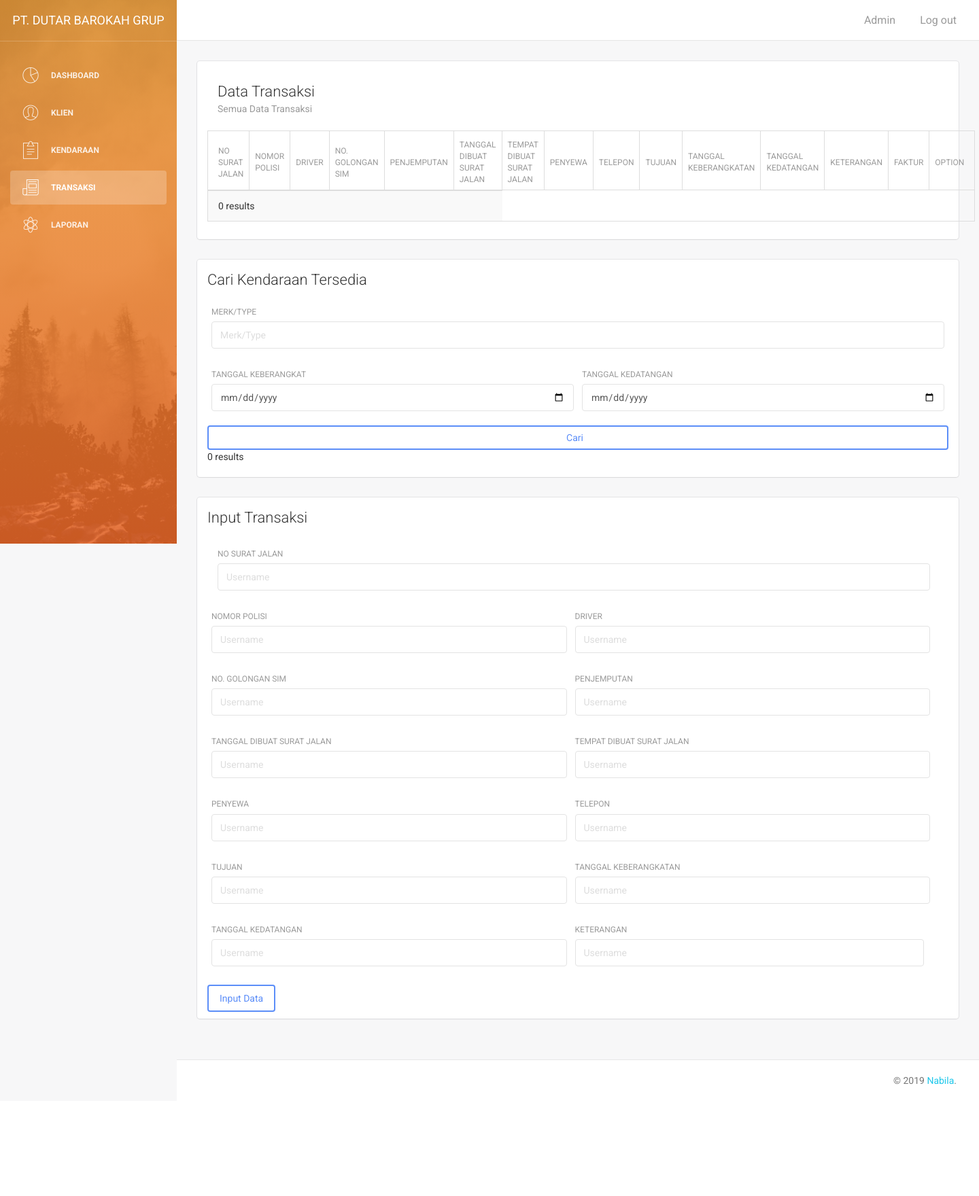
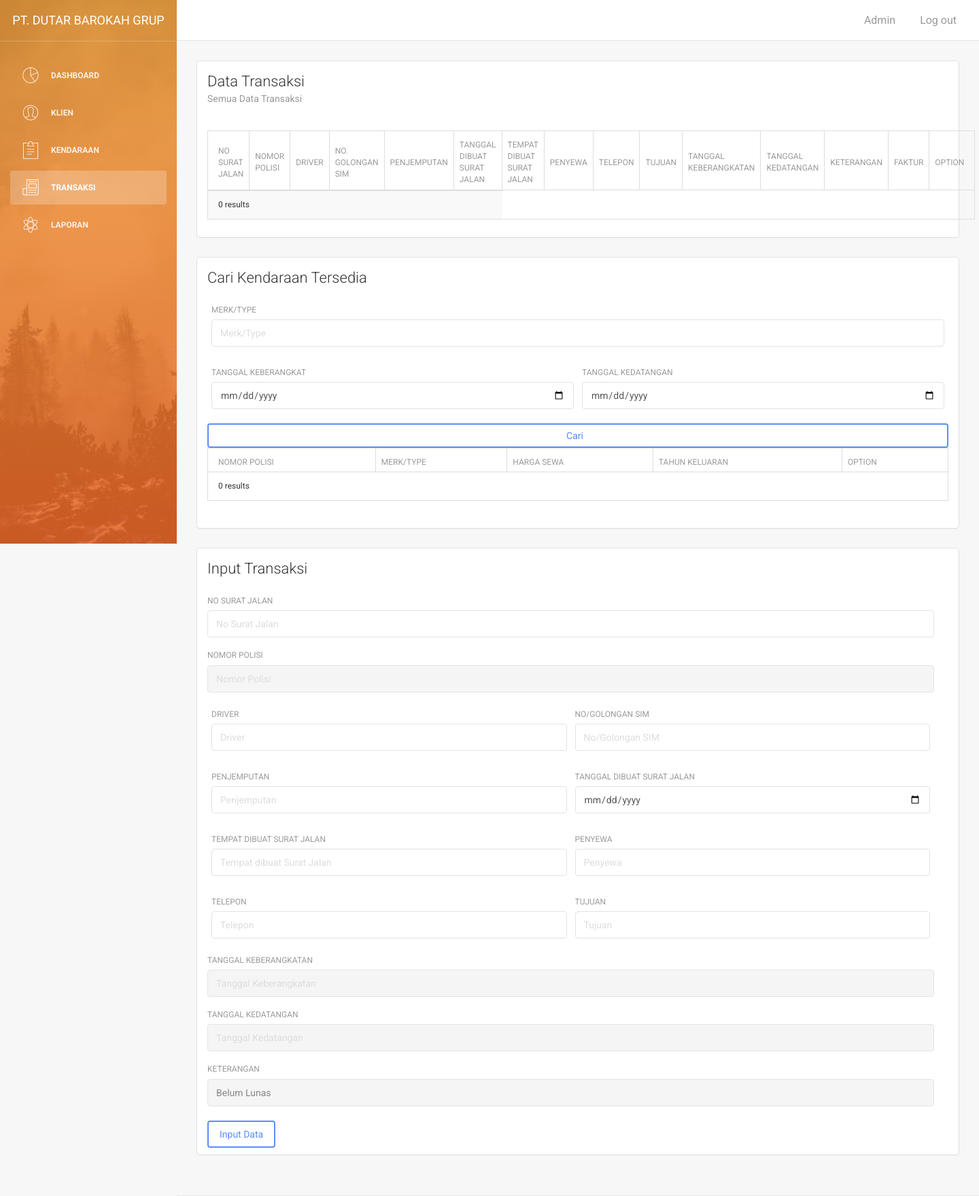
Before and after one commit to regawarp/SisfoSewaKendaraan, a PHP site: page /link/transaksi.php in a window 1440 px wide. Shown: the top 1760 px of the page at 68% size. Before the commit the page ends 1596 px from the top, so only its background shows below. Run offline with PHP 8.4, Linux system fonts and the light colour scheme; a user stored in the database is signed in; data that the repository does not hold is empty; some libraries are stand-ins or nearby versions.

Commit message:
Fix Cari Kendaraan & Add Fitur Input Transaksi

```diff
--- a/link/head.php
+++ b/link/head.php
@@ -9,8 +9,8 @@
     <meta name="viewport" content="width=device-width" />
 
 
-    <link href="https://maxcdn.bootstrapcdn.com/bootstrap/3.3.7/css/bootstrap.min.css" rel="stylesheet" type="text/css"/>
-    <link href="https://cdn.datatables.net/1.10.19/css/dataTables.bootstrap.min.css" rel="stylesheet" type="text/css"/>
+    <link href="https://maxcdn.bootstrapcdn.com/bootstrap/3.3.7/css/bootstrap.min.css" rel="stylesheet" type="text/css" />
+    <link href="https://cdn.datatables.net/1.10.19/css/dataTables.bootstrap.min.css" rel="stylesheet" type="text/css" />
 
 
     <!-- Bootstrap core CSS     -->
@@ -27,4 +27,14 @@
     <link href='http://fonts.googleapis.com/css?family=Roboto:400,700,300' rel='stylesheet' type='text/css'>
     <link href="../assets/css/pe-icon-7-stroke.css" rel="stylesheet" />
 
+    <style>
+        th {
+            font-size: 12px;
+        }
+
+        td {
+            font-size: 12px;
+        }
+    </style>
+
 </head>
--- a/link/kendaraan.php
+++ b/link/kendaraan.php
@@ -34,6 +34,7 @@ $result = mysqli_query($conn, $sql);
                                     <h4 class="title">Data Kendaraan</h4>
                                     <p class="category">Semua Data Kendaraan</p>
                                 </div>
+                                <div class="content">
                                     <div class="content table-responsive table-full-width">
                                         <table id="myTable" class="table table-striped table-bordered table-hover" style="width:100%;">
                                             <thead>
@@ -63,6 +64,7 @@ $result = mysqli_query($conn, $sql);
                                                 ?>
                                             </tbody>
                                         </table>
+                                    </div>
                                 </div>
                             </div>
                         </div>
--- a/link/transaksi.php
+++ b/link/transaksi.php
@@ -30,11 +30,11 @@ $result = mysqli_query($conn, $sql);
                     <div class="row">
                         <div class="col-md-12">
                             <div class="card">
-                                <div class="content">
                                 <div class="header">
                                     <h4 class="title">Data Transaksi</h4>
                                     <p class="category">Semua Data Transaksi</p>
                                 </div>
+                                <div class="content">
                                     <div class="content table-responsive table-full-width">
                                         <table id="myTable" class="table table-striped table-bordered table-hover" style="width:100 %;">
                                             <thead>
@@ -74,7 +74,7 @@ $result = mysqli_query($conn, $sql);
                                                         <td>$row[tgl_kedatangan]</td>
                                                         <td>$row[keterangan]</td>
                                                         <td><a href='#'>Lihat Faktur</a></td>
-                                                        <td><a href='kendaraan_update.php?no_surat_jalan=$row[no_surat_jalan]' class='btn btn-warning'>Update</a>&nbsp;<a href='process.php?process=delete-kendaraan&&no_surat_jalan=$row[no_surat_jalan]' class='btn btn-danger'>Delete</a></td>
+                                                        <td><a href='transaksi_update.php?no_surat_jalan=$row[no_surat_jalan]' class='btn btn-warning'>Update</a>&nbsp;<a href='process.php?process=delete-transaksi&&no_surat_jalan=$row[no_surat_jalan]' class='btn btn-danger'>Delete</a></td>
                                                     </tr>
                                                     ";
                                                     }
@@ -93,27 +93,35 @@ $result = mysqli_query($conn, $sql);
                     <div class="row">
                         <div class="col-md-12">
                             <div class="card">
-                                <div class="header">
+                                <div class="header" id="cari-kendaraan">
                                     <h4 class="title">Cari Kendaraan Tersedia</h4>
                                 </div>
                                 <div class="content">
-                                    <form method="post" action="transaksi.php">
+                                    <form method="post" action="transaksi.php#cari-kendaraan">
                                         <input type="hidden" name="cari" value="yes">
-                                        <div class="form-group col-md-12">
+                                        <div class="form-group col-lg-12">
                                             <label>Merk/Type</label>
                                             <input type="text" name="merk_tipe" class="form-control" placeholder="Merk/Type">
                                         </div>
-                                        <div class="form-group col-md-6">
+                                        <div class="form-group col-lg-6">
                                             <label>Tanggal Keberangkat</label>
                                             <input type="date" name="tgl_keberangkatan" class="form-control" required placeholder="Tanggal Keberangkatan">
                                         </div>
-                                        <div class="form-group col-md-6">
+                                        <div class="form-group col-lg-6">
                                             <label>Tanggal Kedatangan</label>
                                             <input type="date" name="tgl_kedatangan" class="form-control" required placeholder="Tanggal Kedatangan">
                                         </div>
                                         <input class="btn btn-primary col-md-12" type="submit" value="Cari">
                                     </form>
                                     <div class="content table-responsive table-full-width">
+                                        <table id="myTable" class="table table-bordered table-hover" style="width:100%;">
+                                            <thead>
+                                                <th>Nomor Polisi</th>
+                                                <th>Merk/Type</th>
+                                                <th>Harga Sewa</th>
+                                                <th>Tahun Keluaran</th>
+                                                <th>Option</th>
+                                            </thead>
                                             <?php
                                             if (isset($_POST['cari'])) {
                                                 $tgl_keberangkatan = date('Y-m-d', strtotime($_POST['tgl_keberangkatan']));
@@ -121,17 +129,9 @@ $result = mysqli_query($conn, $sql);
                                                 $merk_tipe = $_POST['merk_tipe'];
                                                 echo "<span>Tanggal: $tgl_keberangkatan - $tgl_kedatangan</span>";
                                                 ?>
-                                            <table id="myTable" class="table table-striped table-bordered table-hover" style="width:100%;">
-                                                <thead>
-                                                    <th>Nomor Polisi</th>
-                                                    <th>Merk/Type</th>
-                                                    <th>Harga Sewa</th>
-                                                    <th>Tahun Keluaran</th>
-                                                    <th>Option</th>
-                                                </thead>
                                                 <tbody>
                                                     <?php
-                                                    $sql = "SELECT * FROM transaksi,kendaraan WHERE transaksi.nomor_polisi=kendaraan.nomor_polisi AND ' $tgl_keberangkatan' != tgl_keberangkatan AND ' $tgl_keberangkatan' != tgl_kedatangan AND (' $tgl_keberangkatan' NOT BETWEEN tgl_keberangkatan AND tgl_kedatangan) AND ' $tgl_kedatangan' != tgl_keberangkatan AND ' $tgl_kedatangan' != tgl_kedatangan AND (' $tgl_kedatangan' NOT BETWEEN tgl_keberangkatan AND tgl_kedatangan) ";
+                                                    $sql = "SELECT * FROM transaksi RIGHT JOIN kendaraan ON(transaksi.nomor_polisi=kendaraan.nomor_polisi) WHERE ('$tgl_keberangkatan' != tgl_keberangkatan AND '$tgl_keberangkatan' != tgl_kedatangan AND ('$tgl_keberangkatan' NOT BETWEEN tgl_keberangkatan AND tgl_kedatangan) AND '$tgl_kedatangan' != tgl_keberangkatan AND '$tgl_kedatangan' != tgl_kedatangan AND ('$tgl_kedatangan' NOT BETWEEN tgl_keberangkatan AND tgl_kedatangan) AND tgl_kedatangan NOT BETWEEN '$tgl_keberangkatan' AND '$tgl_kedatangan') OR tgl_keberangkatan IS NULL";
                                                     $result = mysqli_query($conn, $sql);
                                                     if (mysqli_num_rows($result)) {
                                                         while ($row = mysqli_fetch_assoc($result)) {
@@ -141,15 +141,15 @@ $result = mysqli_query($conn, $sql);
                                                                 <td> $row[merk_type]</td>
                                                                 <td>Rp.  $row[harga_sewa]</td>
                                                                 <td> $row[tahun_keluaran]</td>
-                                                                <td><a href='transaksi.php?nomor_polisi=$row[nomor_polisi]' class='btn btn-success'>Buat Transaksi</a></td>
+                                                                <td><a href='transaksi.php?nomor_polisi=$row[nomor_polisi]&&tgl_keberangkatan=$tgl_keberangkatan&&tgl_kedatangan=$tgl_kedatangan#input-transaksi' class='btn btn-success'>Buat Transaksi</a></td>
                                                             </tr>
                                                              ";
                                                         }
                                                     } else {
-                                                        echo "<tr><td colspan='6'>0 results</td></tr>";
+                                                        echo "<tr><td colspan='5'>0 results</td></tr>";
                                                     }
                                                 } else {
-                                                    echo "<tr><td colspan='6'>0 results</td></tr>";
+                                                    echo "<tr><td colspan='5' text-allign='center'>0 results</td></tr>";
                                                 }
                                                 ?>
                                             </tbody>
@@ -164,62 +164,72 @@ $result = mysqli_query($conn, $sql);
                         <div class="col-md-12">
                             <div class="card">
                                 <div class="header">
-                                    <h4 class="title">Input Transaksi</h4>
+                                    <h4 class="title" id="input-transaksi">Input Transaksi</h4>
                                 </div>
                                 <div class="content">
-                                    <form method="post" action="process.php?process=insert-kendaraan">
+                                    <?php
+                                    $nomor_polisi = '';
+                                    $tgl_keberangkatan = '';
+                                    $tgl_kedatangan = '';
+                                    if (isset($_GET['nomor_polisi'])) {
+                                        $nomor_polisi = $_GET['nomor_polisi'];
+                                        $tgl_keberangkatan = $_GET['tgl_keberangkatan'];
+                                        $tgl_kedatangan = $_GET['tgl_kedatangan'];
+                                    }
+                                    ?>
+                                    <form method="post" action="process.php?process=insert-transaksi">
                                         <div class="row col-md-12">
-                                            <div class="form-group col-md-12">
+                                            <div class="form-group">
                                                 <label>No Surat Jalan</label>
-                                                <input type="text" name="nomor_polisi" class="form-control" placeholder="Username">
+                                                <input type="text" name="no_surat_jalan" class="form-control" placeholder="No Surat Jalan">
                                             </div>
-                                            <div class="form-group col-md-6">
+                                            <div class="form-group">
                                                 <label>Nomor Polisi</label>
-                                                <input type="text" name="nomor_polisi" class="form-control" placeholder="Username">
+                                                <input type="text" name="nomor_polisi" class="form-control" placeholder="Nomor Polisi" readonly <?php echo "value='$nomor_polisi'"; ?>>
                                             </div>
-                                            <div class="form-group col-md-6">
+                                            <div class="form-group col-lg-6">
                                                 <label>Driver</label>
-                                                <input type="text" name="nomor_polisi" class="form-control" placeholder="Username">
+                                                <input type="text" name="driver" class="form-control" placeholder="Driver">
                                             </div>
-                                            <div class="form-group col-md-6">
-                                                <label>No. Golongan SIM</label>
-                                                <input type="text" name="nomor_polisi" class="form-control" placeholder="Username">
+                                            <div class="form-group col-lg-6">
+                                                <label>No/Golongan SIM</label>
+                                                <input type="text" name="no_golongan_sim" class="form-control" placeholder="No/Golongan SIM">
                                             </div>
-                                            <div class="form-group col-md-6">
+                                            <div class="form-group col-lg-6">
                                                 <label>Penjemputan</label>
-                                                <input type="text" name="nomor_polisi" class="form-control" placeholder="Username">
+                                                <input type="text" name="penjemputan" class="form-control" placeholder="Penjemputan">
                                             </div>
-                                            <div class="form-group col-md-6">
+                                            <div class="form-group col-lg-6">
                                                 <label>Tanggal dibuat Surat Jalan</label>
-                                                <input type="text" name="nomor_polisi" class="form-control" placeholder="Username">
+                                                <input type="date" name="tgl_dibuat_surat_jln" class="form-control" placeholder="Tanggal dibuat Surat Jalan">
                                             </div>
-                                            <div class="form-group col-md-6">
+                                            <div class="form-group col-lg-6">
                                                 <label>Tempat dibuat Surat Jalan</label>
-                                                <input type="text" name="nomor_polisi" class="form-control" placeholder="Username">
+                                                <input type="text" name="tmpt_dibuat_surat_jln" class="form-control" placeholder="Tempat dibuat Surat Jalan">
                                             </div>
-                                            <div class="form-group col-md-6">
+                                            <div class="form-group col-lg-6">
                                                 <label>Penyewa</label>
-                                                <input type="text" name="nomor_polisi" class="form-control" placeholder="Username">
+                                                <input type="text" name="penyewa" class="form-control" placeholder="Penyewa">
                                             </div>
-                                            <div class="form-group col-md-6">
+                                            <div class="form-group col-lg-6">
                                                 <label>Telepon</label>
-                                                <input type="text" name="nomor_polisi" class="form-control" placeholder="Username">
+                                                <input type="text" name="telepon" class="form-control" placeholder="Telepon">
                                             </div>
-                                            <div class="form-group col-md-6">
+                                            <div class="form-group col-lg-6">
                                                 <label>Tujuan</label>
-                                                <input type="text" name="nomor_polisi" class="form-control" placeholder="Username">
+                                                <input type="text" name="tujuan" class="form-control" placeholder="Tujuan">
                                             </div>
-                                            <div class="form-group col-md-6">
+                                            <div class="form-group">
                                                 <label>Tanggal Keberangkatan</label>
-                                                <input type="text" name="nomor_polisi" class="form-control" placeholder="Username">
+                                                <input type="text" name="tgl_keberangkatan" class="form-control" placeholder="Tanggal Keberangkatan" readonly <?php echo "value='$tgl_keberangkatan'"; ?>>
                                             </div>
-                                            <div class="form-group col-md-6">
+                                            <div class="form-group">
                                                 <label>Tanggal Kedatangan</label>
-                                                <input type="text" name="nomor_polisi" class="form-control" placeholder="Username">
+                                                <input type="text" name="tgl_kedatangan" class="form-control" placeholder="Tanggal Kedatangan" readonly <?php echo "value='$tgl_kedatangan'"; ?>>
                                             </div>
-                                            <div class="form-group col-md-6">
+                                            <div class="form-group">
                                                 <label>Keterangan</label>
-                                                <input type="text" name="nomor_polisi" class="form-control" placeholder="Username">
+                                                <input type="text" name="keterangan" class="form-control" placeholder="Keterangan" value="Belum Lunas" readonly>
                                             </div>
                                         </div>
                                         <input class="btn btn-primary" type="submit" value="Input Data">
```
Also changed, not shown: link/process.php (+30 -2 lines). Lines whose indentation alone changed are shown as unchanged.
